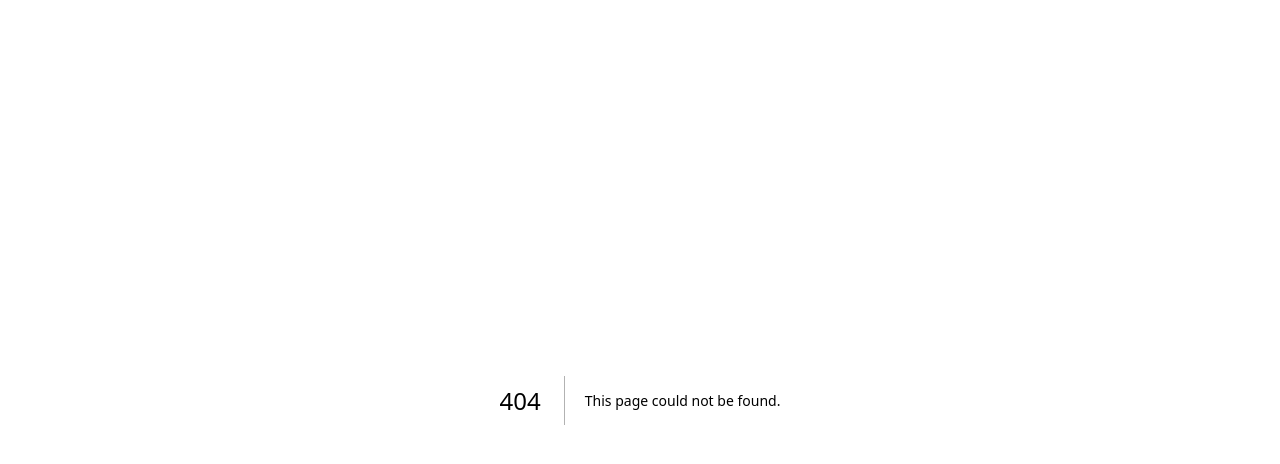
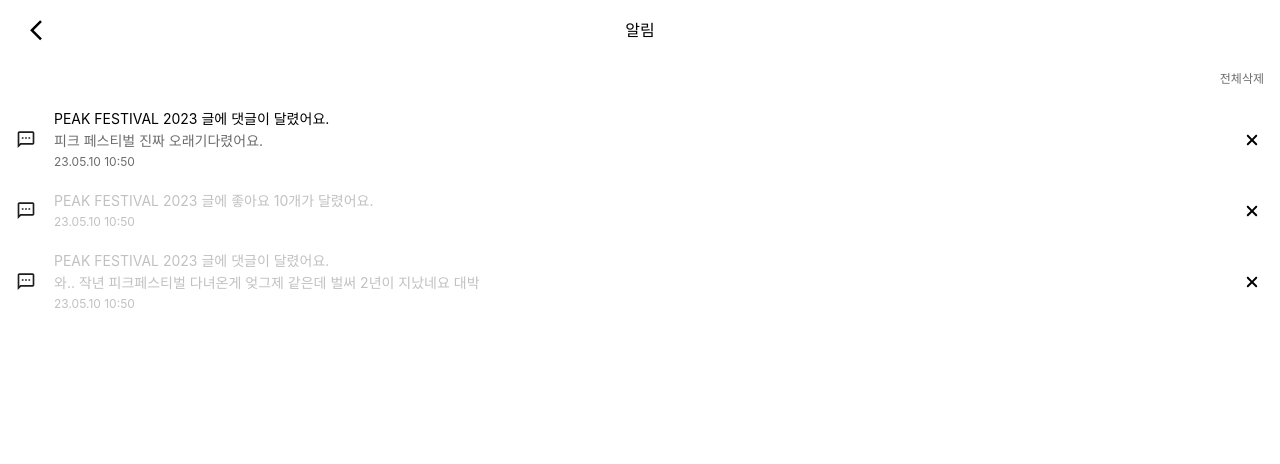
Before and after one commit to BaGulBaGul/BaGulBaGul_Front, a Next.js app: page /alarm in a window 1280 px wide. Before the commit this address had no page. Shown: the top 464 px of the page. Built offline with nearby package versions, Linux system fonts and the light colour scheme; a web font is replaced by a local one.

Commit message:
알림 수정

```diff
--- /dev/null
+++ b/src/app/alarm/layout.tsx
@@ -0,0 +1,7 @@
+export default function RootLayout({ children }: { children: React.ReactNode }) {
+    return (
+      <html lang="en">
+        <body>{children}</body>
+      </html>
+    );
+  }
--- /dev/null
+++ b/src/app/alarm/page.tsx
@@ -0,0 +1,14 @@
+
+import { SubTopHeader } from "@/components/layout/subHeader";
+import Alarm from '@/components/pages/alarm'
+
+export default function Page() {
+  return (
+    <div>
+      <div className="relative z-50">
+        <SubTopHeader name={"알림"} url={'/mypage'} />
+      </div>
+      <Alarm />
+    </div>
+  );
+}
--- /dev/null
+++ b/src/components/pages/alarm/index.tsx
@@ -0,0 +1,96 @@
+import React from "react";
+
+const index = () => {
+  const alarm = [
+    {
+      case: "comment",
+      title: "PEAK FESTIVAL 2023",
+      body: "피크 페스티벌 진짜 오래기다렸어요.",
+      time: "23.05.10 10:50",
+      read: false,
+    },
+    {
+      case: "like",
+      title: "PEAK FESTIVAL 2023",
+      time: "23.05.10 10:50",
+      read: true,
+    },
+    {
+      case: "comment",
+      title: "PEAK FESTIVAL 2023",
+      body: "와.. 작년 피크페스티벌 다녀온게 엊그제 같은데 벌써 2년이 지났네요 대박",
+      time: "23.05.10 10:50",
+      read: true,
+    },
+  ];
+
+  interface CommentProps {
+    title: string;
+    body: string | undefined;
+    time: any;
+    read: any;
+  }
+
+  interface LikeProps {
+    title: string;
+    time: any;
+    read: any;
+  }
+
+  const Comment: React.FC<CommentProps> = ({title, body, time, read}) => {
+    const titleStyle = read ? "text-sm text-[#C1C1C1]" : "text-sm";
+    const bodyStyle = read ? "text-sm text-[#C1C1C1]" : "text-sm text-[#6C6C6C]";
+    const timeStyle = read ? "text-[12px] text-[#C1C1C1]" : "text-[12px] text-[#6C6C6C]";
+
+    return (
+      <div className="flex w-full px-4 py-2.5 gap-[18px]">
+        <img src="alarm_comment.svg" width={20} height={20} />
+        <div className="flex flex-col gap-0.5 w-full">
+          <text className={titleStyle}>{title} 글에 댓글이 달렸어요.</text>
+          <text className={bodyStyle}>{body}</text>
+          <text className={timeStyle}>{time}</text>
+        </div>
+        <img src="X.svg" width={24} height={24} />
+      </div>
+    );
+  };
+
+  const Like: React.FC<LikeProps> = ({title, time, read}) => {
+    const titleStyle = read ? "text-sm text-[#C1C1C1]" : "text-sm";
+    const timeStyle = read ? "text-[12px] text-[#C1C1C1]" : "text-[12px] text-[#6C6C6C]";
+
+    return(
+      <div className="flex w-full px-4 py-2.5 gap-[18px]">
+        <img src="alarm_comment.svg" width={20} height={20} />
+        <div className="flex flex-col gap-0.5 w-full">
+          <text className={titleStyle}>{title} 글에 좋아요 10개가 달렸어요.</text>
+          <text className={timeStyle}>{time}</text>
+        </div>
+        <img src="X.svg" width={24} height={24} />
+      </div>
+    )
+  }
+
+  return (
+    <div className="mt-[60px]">
+      <div className="w-full h-[39px] px-4 py-2.5 text-right text-[12px] text-[#6C6C6C]">
+        <text>전체삭제</text>
+      </div>
+
+      <div>
+        {alarm.map((item, index) => (
+          <div key={index}>
+            {item.case === "comment" && (
+              <Comment title={item.title} body={item.body} time={item.time} read={item.read} />
+            )}
+            {item.case === "like" && (
+              <Like title={item.title} time={item.time} read={item.read} />
+            )}
+          </div>
+        ))}
+      </div>
+    </div>
+  );
+};
+
+export default index;
```
